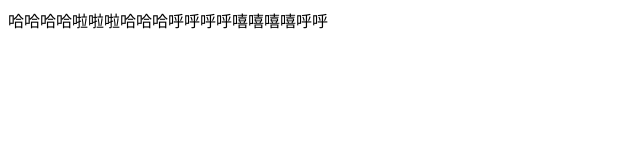
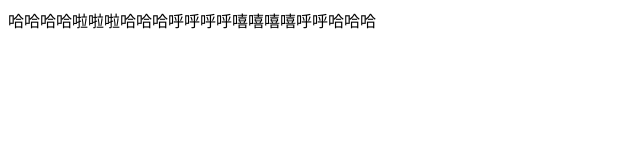
Before and after one commit to pureshine/project, a plain HTML site: page index.html in a window 1280 px wide. Shown: the full height of the page, 0-640 px from the left. Drawn offline with Linux system fonts and the light colour scheme.

Commit message:
第三次提交

```diff
--- a/index.html
+++ b/index.html
@@ -5,6 +5,6 @@
     <title>Document</title>
 </head>
 <body>
-    <div>哈哈哈哈啦啦啦哈哈哈呼呼呼呼嘻嘻嘻嘻呼呼</div>
+    <div>哈哈哈哈啦啦啦哈哈哈呼呼呼呼嘻嘻嘻嘻呼呼哈哈哈</div>
 </body>
 </html>
```
